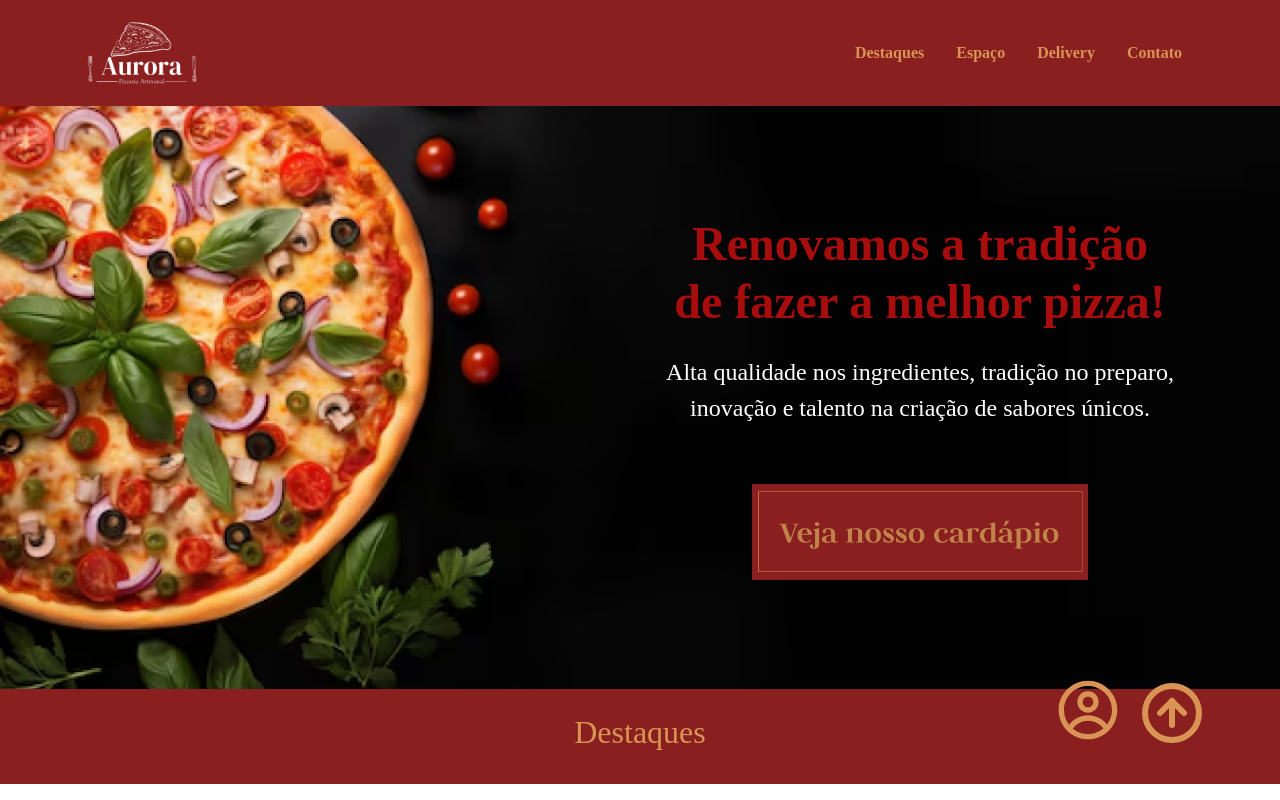
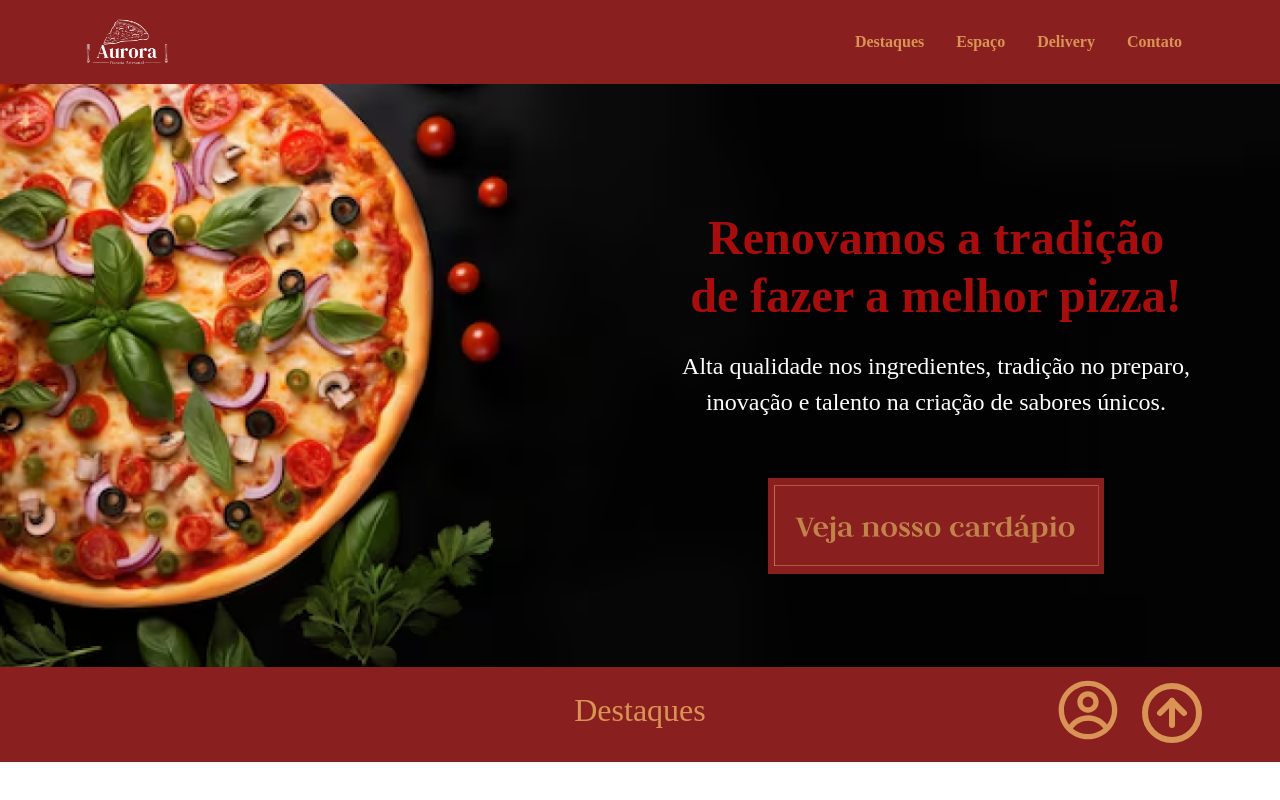
Before and after one commit to monosodrac/PizzariaAurora_frontend, a React (Create React App) app: page / in a window 1280 px wide. Shown: the top 800 px of the page. Built offline with nearby package versions, Linux system fonts and the light colour scheme; a web font is replaced by a local one.

Commit message:
updating responsivity in hero section and making a page to login for some kind of viewports

```diff
--- a/src/Router/NaoAutenticados.routes.js
+++ b/src/Router/NaoAutenticados.routes.js
@@ -1,6 +1,7 @@
 import { BrowserRouter, Routes, Route } from 'react-router-dom';
 
 import Inicio from '../Inicio';
+import Login from '../Components/Login';
 import CadCliente from '../Components/CadCliente';
 import Cardapio from '../Cardapio/index';
 
@@ -10,6 +11,7 @@ export default function NaoAutenticados() {
             <Routes>
                 <Route path='/' element={<Inicio />} />
 
+                <Route path='/login' element={<Login />} />
                 <Route path='/cadastro-cliente' element={<CadCliente />} />
                 <Route path='/cardapio' element={<Cardapio />} />
 
--- a/src/components/Header.js
+++ b/src/components/Header.js
@@ -1,5 +1,7 @@
 import React from 'react';
+
 import Logo from '../Imgs/logo.png';
+
 
 export default function Header() {
     return (
@@ -33,7 +35,7 @@ export default function Header() {
                                 </a>
                             </li>
                             <li className="nav-item fw-bold" id='log'>
-                                <a href="#" className="nav-link">
+                                <a href="/login" className="nav-link">
                                     Login
                                 </a>
                             </li>
--- a/src/styles/Config/_headers.scss
+++ b/src/styles/Config/_headers.scss
@@ -5,8 +5,8 @@ header {
     width: 100%;
 
     img {
-        height: 90px;
-        width: 120px;
+        height: 4.25rem;
+        width: 5.6rem;
     }
 
     li {
@@ -25,18 +25,14 @@ header {
     }
 }
 
-@media (max-width: 767px) {
+@media (max-width: 991px) {
     header {
         background-color: variaveis.$corPrincipal;
         width: 100%;
 
-        img {
-            height: 45px;
-            width: 60px;
-        }
-
         #log {
             display: block;
+            cursor: pointer;
         }
     }
 }
--- a/src/styles/Config/_hero.scss
+++ b/src/styles/Config/_hero.scss
@@ -1,11 +1,18 @@
 @use 'variaveis';
 
 .image-text-section {
-    display: grid;
-    grid-template-columns: 1fr 1fr;
     align-items: center;
+    width: 100%;
+    height: auto;
+    overflow: hidden;
 
     &__text_container {
+        position: absolute;
+        top: 50%;
+        left: 50%;
+        text-align: center;
+        margin: 1rem;
+
         h2 {
             margin-bottom: 1.5rem;
         }
@@ -20,6 +27,7 @@
 
         img {
             width: 100%;
+            height: auto;
         }
 
         &__text_container {
@@ -61,8 +69,6 @@
 @media (max-width: 1200px) {
     .image-text-section {
         &__text_container {
-            margin: 1rem;
-
             h2 {
                 font-size: 2rem;
             }
@@ -81,12 +87,6 @@
 @media (max-width: 767px) {
     .image-text-section {
         &__text_container {
-            display: flex;
-            flex-direction: column;
-            justify-content: center;
-            align-items: center;
-            margin-right: 40px;
-
             h2 {
                 font-size: 1.1rem;
                 margin: 1rem;
@@ -103,7 +103,7 @@
     }
 }
 
-@media (max-width: 580px) {
+@media (max-width: 511px) {
     .image-text-section {
         &__text_container {
             display: none;
--- a/src/styles/Config/_reset.scss
+++ b/src/styles/Config/_reset.scss
@@ -20,3 +20,10 @@ html {
         margin: 0;
     }
 }
+
+button {
+    border: 0;
+    padding: 0;
+    box-sizing: border-box;
+    cursor: pointer;
+}
--- a/src/styles/main.scss
+++ b/src/styles/main.scss
@@ -7,13 +7,6 @@
 @use 'config/delivery';
 @use 'config/contato';
 @use 'config/cadastro';
-
-button {
-  border: 0;
-  padding: 0;
-  box-sizing: border-box;
-  cursor: pointer;
-}
 
 .btn {
   border: none;
@@ -58,3 +51,15 @@ button {
     transform: scale(1.2);
   }
 }
+
+@media (max-width: 991px) {
+  .btn__login {
+    display: none;
+  }
+}
+
+@media (max-width: 767px) {
+  .btn__up {
+    display: none;
+  }
+}
```
